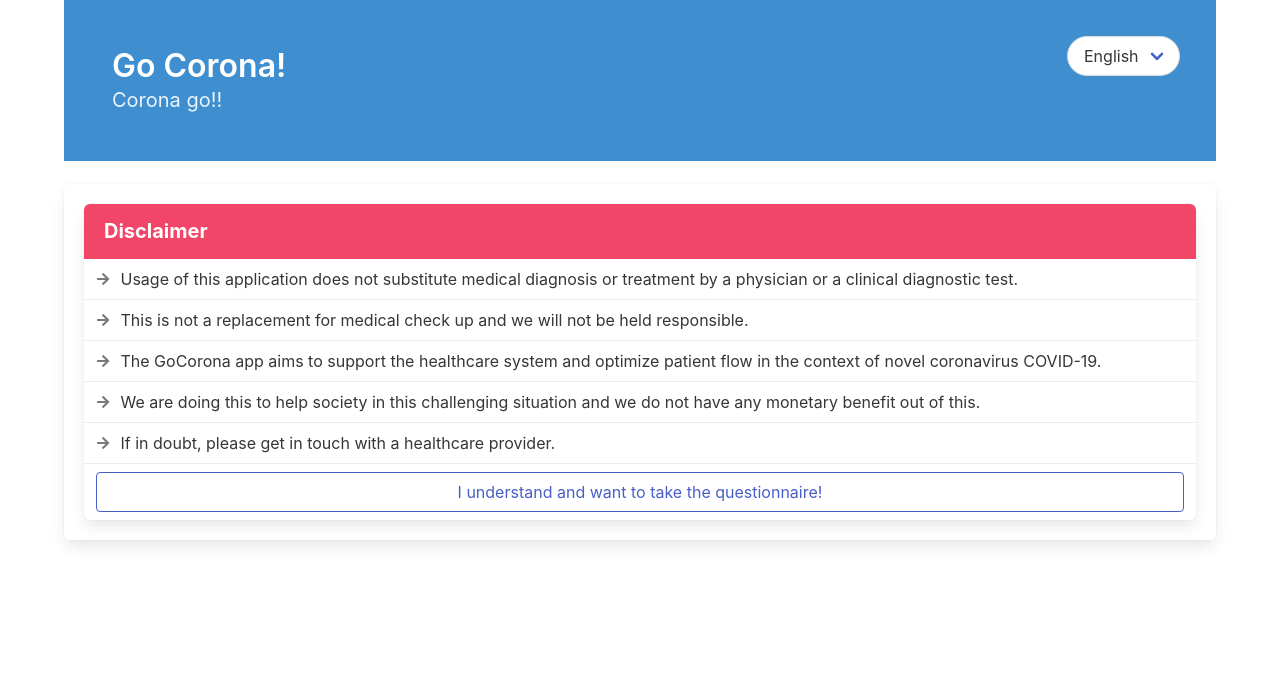
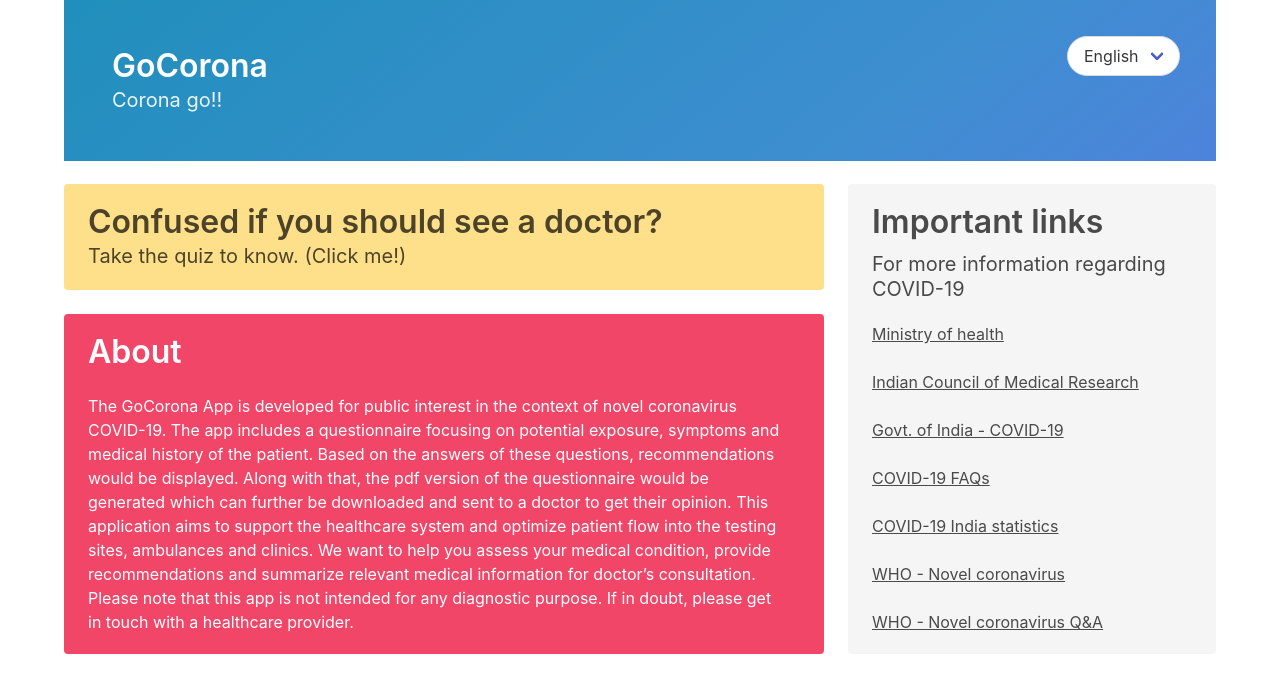
Before and after one commit to sushrut111/corona-virus-questionnaire, a React (Create React App) app: page / in a window 1280 px wide. Shown: the top 692 px of the page. Built offline with nearby package versions, Linux system fonts and the light colour scheme.

Commit message:
landing page

```diff
--- a/src/App.css
+++ b/src/App.css
@@ -41,11 +41,11 @@
 }
 
 .rowrisk{
-  color: #b13636;
+  color: #e90a0a;
   /* background-color:#FF9C9C; */
 }
 .rowsymp{
-  color: #959502;
+  color: #770671;
   /* background-color: #d4d439; */
 
 }
--- a/src/app/components/languageSelector.js
+++ b/src/app/components/languageSelector.js
@@ -3,15 +3,15 @@
 
 function LanguageSelector(props) {
 
-    const {languages, languageChange} = props;
+    const {languages, languageChange, goHome} = props;
         return (
-            <section className="hero is-info">
+            <section className="hero is-info is-bold">
   <div className="hero-body">
     <div className="container">
       <div className="columns">
-        <div className="column">
+        <div className="column" onClick={goHome}>
         <h1 className="title">
-        Go Corona!
+        GoCorona
       </h1>
       <h2 className="subtitle">
         Corona go!!
--- a/src/app/components/radioQuestion.js
+++ b/src/app/components/radioQuestion.js
@@ -1,16 +1,18 @@
-import React, { useState } from 'react';
+import React, { useState, useEffect } from 'react';
 import questions from '../api/questions';
 function RadioQuestion(props) {
 
 const {number, question, setAnswerToQuestion} = props;
-const [answer, setAnswer] = useState(0);
+const [answer, setAnswer] = useState(1);
 const handleSelection = (e) => {
     setAnswer(e.target.value);
 }
 const handleSubmit = () => {
     setAnswerToQuestion(number, answer);
 }
-
+useEffect(()=>{
+    setAnswer(1);
+},[number])
 return (
     <div>
     {question.options.map((option, i)=>{ return (
--- a/src/app/components/resultTable.js
+++ b/src/app/components/resultTable.js
@@ -18,7 +18,7 @@
                             <div className="column">General questions</div>
                             <div className="column rowexpose">Questions related to exposure</div>
                             <div className="column rowsymp">Questions related to symptoms</div>
-                            <div className="column rowrisk">Questions related to risks</div>
+                            <div className="column rowrisk">Questions related to medical history for risk factors</div>
                     </div>
                 </div>
             </div>
--- /dev/null
+++ b/src/app/containers/Landing.js
@@ -0,0 +1,57 @@
+import React from 'react';
+import 'bulma/css/bulma.css';
+import '../../App.css';
+function Landing(props) {
+  const {handleTransition} = props;
+
+    return (
+            <div>
+                <div class="tile is-ancestor">
+  <div class="tile is-vertical is-8">
+    <div class="tile">
+      <div class="tile is-parent is-vertical">
+        <article class="tile is-child notification is-warning" onClick={handleTransition}>
+          <p class="title">Confused if you should see a doctor?</p>
+          <p class="subtitle">Take the quiz to know. (Click me!)</p>
+        </article>
+
+      </div>
+    </div>
+    <div class="tile is-parent">
+      <article class="tile is-child notification is-danger">
+      <p class="title">About</p>
+        <div class="content">
+        The GoCorona App is developed for public interest in the context of novel coronavirus COVID-19. The app includes a questionnaire focusing on potential exposure, symptoms and medical history of the patient. Based on the answers of these questions, recommendations would be displayed. Along with that, the pdf version of the questionnaire would be generated which can further be  downloaded and sent to a doctor to get their opinion.
+This application aims to support the healthcare system and optimize patient flow into the testing sites, ambulances and clinics. We want to help you assess your medical condition, provide recommendations and summarize relevant medical information for doctor’s consultation. Please note that this app is not intended for any diagnostic purpose. If in doubt, please get in touch with a healthcare provider.
+
+        </div>
+      </article>
+    </div>
+  </div>
+  <div class="tile is-parent">
+    <article class="tile is-child notification ">
+      <div class="content">
+          <p class="title">Important links</p>
+        <p className="subtitle">For more information regarding COVID-19</p>
+
+
+        <div class="content">
+        <a className="level" href="https://www.mohfw.gov.in/">Ministry of health</a>
+                <a className="level" href="https://icmr.nic.in/node/39071">Indian Council of Medical Research</a>
+                <a className="level" href="https://www.mygov.in/covid-19">Govt. of India - COVID-19</a>
+                <a className="level" href="https://www.mohfw.gov.in/pdf/FAQ.pdf">COVID-19 FAQs</a>
+                <a className="level" href="https://covidout.in/">COVID-19 India statistics</a>
+                <a className="level" href="https://www.who.int/emergencies/diseases/novel-coronavirus-2019">WHO - Novel coronavirus</a>
+                <a className="level" href="https://www.who.int/news-room/q-a-detail/q-a-coronaviruses">WHO - Novel coronavirus Q&A</a>
+
+
+        </div>
+      </div>
+    </article>
+  </div>
+</div>
+            </div>
+        );
+    }
+
+    export default Landing;
--- a/src/app/containers/mainapp.js
+++ b/src/app/containers/mainapp.js
@@ -2,6 +2,7 @@
 import 'bulma/css/bulma.css'
 import Instructions from './instructions';
 import Disclaimer from './disclaimer';
+import Landing from './Landing';
 import LanguageSelector from '../components/languageSelector';
 import questions from '../api/questions';
 import Questionbox from './questionbox';
@@ -13,7 +14,7 @@
 
 function Mainapp() {
   const parts = ["disclaimer", "instructions", "questionnaire", "results"];
-  const [part, setPart] = useState(0);
+  const [part, setPart] = useState(4);
   const languages = Object.keys(questions);
   const [language, setLanguage] = useState(languages[0]);
   const [answers, updateAnswers] = useState([]);
@@ -21,7 +22,7 @@
   const languageChange = (e) => {
     let newlang = e.target.value;
     if(part!=3){
-      setPart(0);
+      setPart(4);
       updateAnswers([]);
     }
     if(part==3)
@@ -40,6 +41,9 @@
         opacity: 1
       });
   }
+  const gohome = () => {
+    setPart(4);
+  }
   const analyzeResponses = () => {
     updateRecommendations(analyzer(answers, language));
   }
@@ -48,7 +52,14 @@
       // analyzeResponses();
       //wait for analysis to be available
     }
-    setPart(part+1);
+    if(part==4)
+      setPart(0);
+    else{
+      if(part<4) setPart(part+1);
+      else{
+        setPart(4);
+      }
+    }
   }
   const addAnswer = (ansobj) => {
     const temp = [...answers];
@@ -76,16 +87,17 @@
         return (
           <div>
           <div className="printbutton">
-          <button className="button is-primary is-light printbutton" onClick={()=>window.print()}>Print the report</button>
+          <center><button className="button is-danger is-light printbutton" onClick={()=>window.print()}>Print the report</button>
+          <button className="button is-success is-light printbutton" onClick={gohome}>Retake the quiz!</button></center><br/>
+          <Recommendations recommendations={recommendations} language={language}/>
           </div>
-          <Recommendations recommendations={recommendations} language={language}/>
           <br/>
           <br/>
           <ResultTable language={language} questions={questions[language].questions} answers={answers}/>
           </div>
         )
       default:
-        return <Disclaimer language={language} content={questions[language].disclaimer} handleTransition={handleTransition}/>
+        return <Landing handleTransition={handleTransition}/>
 
 
     }
@@ -94,7 +106,7 @@
   return (
 
     <div className="container is-widescreen">
-        <LanguageSelector languages={languages} languageChange={languageChange}></LanguageSelector>
+        <LanguageSelector languages={languages} languageChange={languageChange}  goHome={gohome}></LanguageSelector>
         <div className="mid-cont" >
         {
           renderSwitch(part)
```
